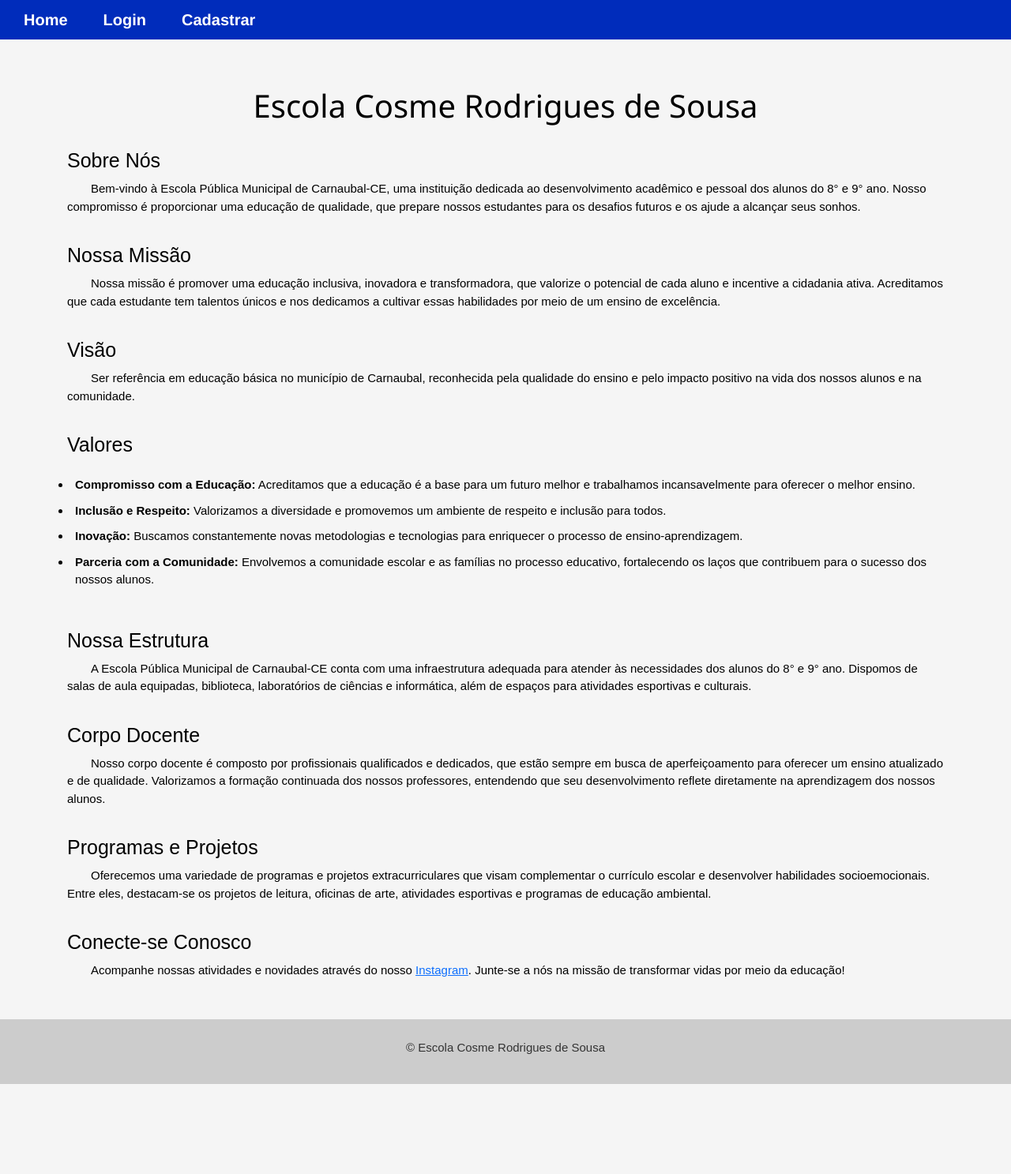
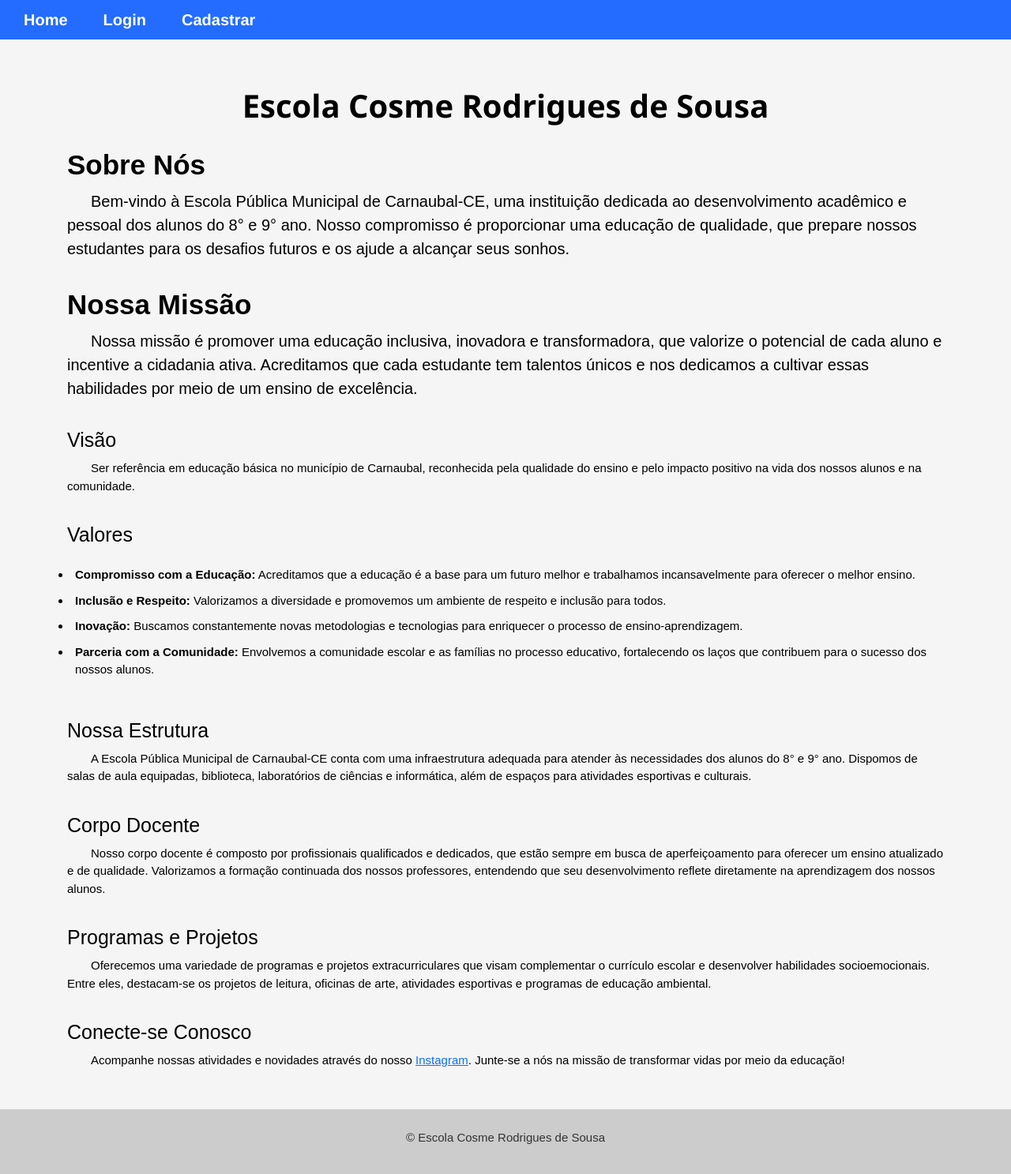
Before and after one commit to Lucas-Espindola-dev/Escola_Cosme_Rodrigues, a Django app: page / in a window 1280 px wide. Shown: the whole page at 79% size. Before the commit the page ends 1373 px from the top, so only its background shows below. Run offline with Django 5.2, Linux system fonts and the light colour scheme; some libraries are stand-ins or nearby versions.

Commit message:
Restyling the Home template

```diff
--- a/static/css/styles.css
+++ b/static/css/styles.css
@@ -15,7 +15,7 @@ color: #000000;
 font-family: Arial, Helvetica, sans-serif;
 margin: 0;
 padding: 0;
-font-size: 10px;
+font-size: 15px;
 }
 
 .main_content{
@@ -33,7 +33,7 @@ label {
 }
 
 nav{
-    background-color: rgb(0, 44, 187);
+    background-color: rgb(35, 108, 255);
     color: white;
     height: 50px;
     display: flex;
@@ -66,6 +66,7 @@ nav ul li a {
 
 .main-title h1{
     font-size: 40px;
+    font-weight: bold;
     text-align: center;
     padding-top: 3rem;
     padding-bottom: 1rem;
@@ -77,12 +78,13 @@ nav ul li a {
 }
 
 .sobre_nos h2{
-    font-size: 25px;
+    font-size: 35px;
     padding: 5px;
+    font-weight: bold;
 }
 
 .sobre_nos p{
-    font-size: 15px;
+    font-size: 20px;
     text-indent: 30px;
     padding-left: 5px;
 }
@@ -92,12 +94,13 @@ nav ul li a {
 }
 
 .nossa_missao h2{
-    font-size: 25px;
+    font-size: 35px;
     padding: 5px;
+    font-weight: bold;
 }
 
 .nossa_missao p{
-    font-size: 15px;
+    font-size: 20px;
     text-indent: 30px;
     padding-left: 5px;
 }
```
